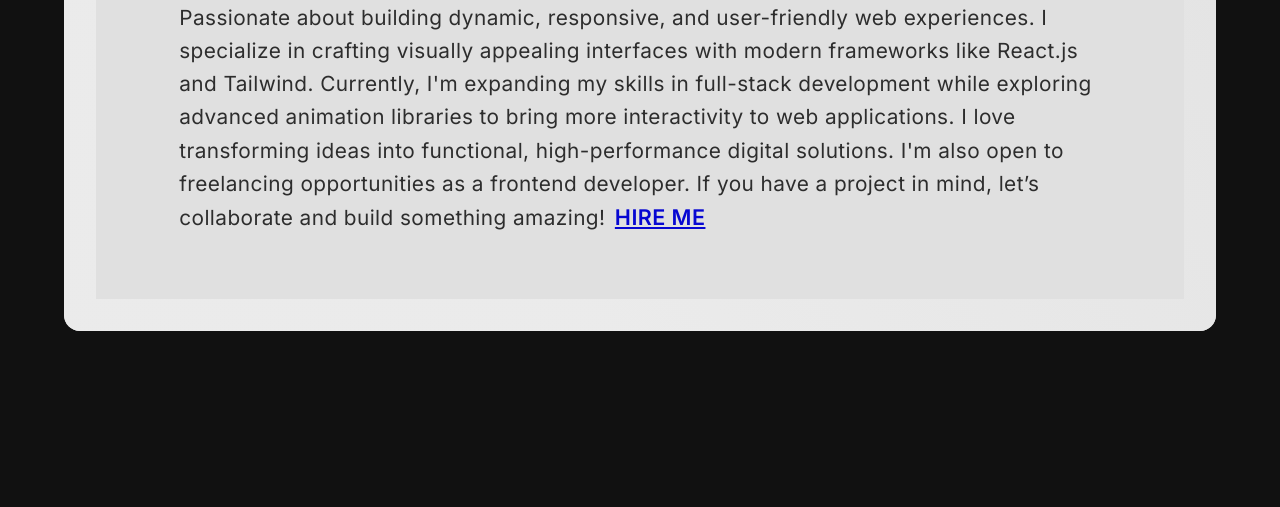
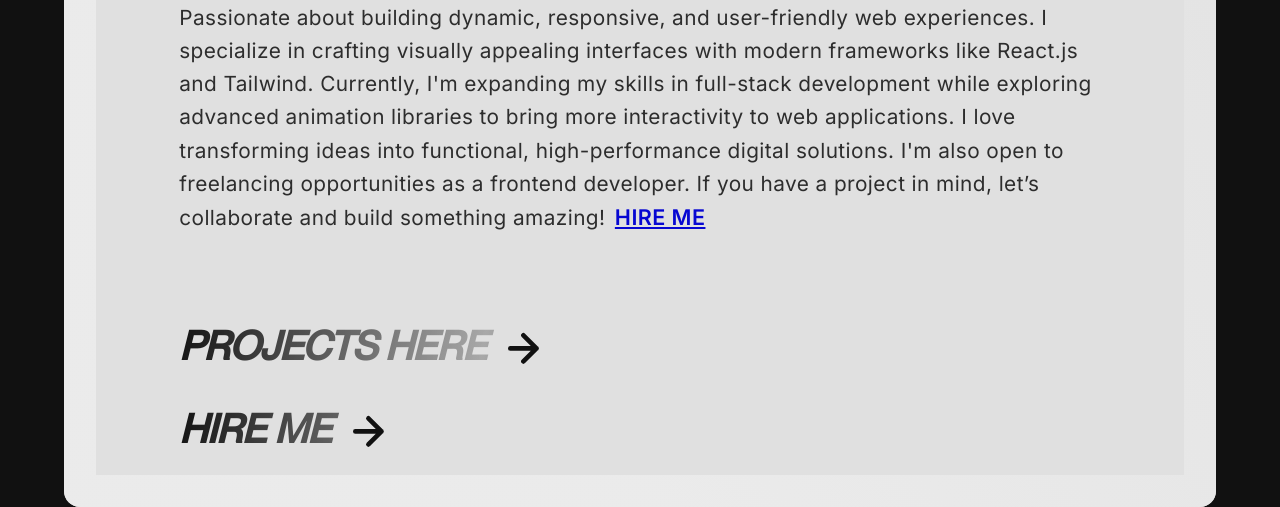
Before and after one commit to HimeshPremji/AnimatedPortfolio, a plain HTML site: page index.html in a window 1280 px wide. Shown: the part 489-996 px from the top of the page. Before the commit the page ends 820 px from the top, so only its background shows below. Drawn offline with nearby package versions, Linux system fonts and the light colour scheme; animation ran at ten frames a second.

Commit message:
Complete Home page with gsap timeline animations

```diff
--- a/index.html
+++ b/index.html
@@ -63,7 +63,7 @@
           class="resume"
           download
           aria-label="Download resume (PDF)"
-        >Resume
+          >Resume
         </a>
       </nav>
 
@@ -91,6 +91,44 @@
           </p>
         </div>
 
+        <div class="link-content">
+          <a href="#">
+            <h2>
+              Projects Here
+              <span class="arrow"
+                ><svg
+                  width="30"
+                  height="30"
+                  viewBox="0 0 24 24"
+                  fill="none"
+                  stroke="blue"
+                  stroke-width="3"
+                  stroke-linecap="round"
+                  stroke-linejoin="round"
+                >
+                  <path d="M5 12h14M12 5l7 7-7 7" /></svg
+              ></span>
+            </h2>
+          </a>
+          <a href="#">
+            <h2>
+              Hire Me
+              <span class="arrow"
+                ><svg
+                  width="30"
+                  height="30"
+                  viewBox="0 0 24 24"
+                  fill="none"
+                  stroke="blue"
+                  stroke-width="3"
+                  stroke-linecap="round"
+                  stroke-linejoin="round"
+                >
+                  <path d="M5 12h14M12 5l7 7-7 7" /></svg
+              ></span>
+            </h2>
+          </a>
+        </div>
       </section>
     </main>
 
--- a/mediaQueries.css
+++ b/mediaQueries.css
@@ -61,8 +61,12 @@
     width: 95%;
     padding: 1.2rem;
   }
+  .link-content,
   .home-content {
     padding: 1rem;
+  }
+  .link-content h2 {
+    width: 95%;
   }
   .hero-heading {
     width: 95%;
@@ -101,6 +105,9 @@
     text-align: center;
   }
 
+  .link-content h2 {
+    width: 95%;
+  }
   .hero-heading {
     width: 95%;
     margin-bottom: 2.1rem;
--- a/script.js
+++ b/script.js
@@ -109,36 +109,67 @@ tl.fromTo(
 const homeTl = gsap.timeline({
   defaults: {
     ease: "power4.out",
-    duration: 1.2
-  }
+    duration: 1.2,
+  },
 });
 
 homeTl
-  .from(".home-bg", {
+  .from(
+    ".home-bg",
+    {
       scale: 0.95,
       opacity: 0,
-    duration: 1.8
-  })
-  .from(".hero-heading", {
+      duration: 1.8,
+    },
+    "+=0.6"
+  )
+  .from(
+    ".hero-heading",
+    {
       y: 60,
       opacity: 0,
       stagger: 0.15,
-    duration: 1.4
-  }, "-=1.2")
-  .from(".highlight", {
+      duration: 1.4,
+    },
+    "-=1.2"
+  )
+  .from(
+    ".highlight",
+    {
       scale: 0.8,
       opacity: 0,
       duration: 1,
-    ease: "back.out(3)"
-  }, "-=1")
-  .from(".intro-p", {
+      ease: "back.out(3)",
+    },
+    "-=1"
+  )
+  .from(
+    ".intro-p",
+    {
       y: 30,
       opacity: 0,
       duration: 1.2,
-    stagger: 0.1
-  }, "-=0.7")
-  .from(".intro-p a", {
+      stagger: 0.1,
+    },
+    "-=0.7"
+  )
+  .from(
+    ".intro-p a",
+    {
       scale: 0.9,
       opacity: 0,
-    duration: 0.8
-  }, "-=0.6");
+      duration: 0.8,
+    },
+    "-=0.6"
+  )
+  .from(
+    ".link-content h2",
+    {
+      x: 40,
+      opacity: 0,
+      stagger: 0.15,
+      duration: 1.2,
+      ease: "power4.out",
+    },
+    "-=0.4"
+  );
--- a/styles.css
+++ b/styles.css
@@ -184,7 +184,6 @@ main {
   margin: 0 auto;
   height: 100%;
   width: 100%;
-  /* display: flex; */
   padding: 2rem;
   background: #e0e0e0;
   position: relative;
@@ -212,7 +211,7 @@ main {
 }
 
 .highlight {
-  color: var(--primaryColor); /* Use your color variable */
+  color: var(--primaryColor);
   background: linear-gradient(100deg, #111111, #999999c9, #000000, #878787);
   -webkit-background-clip: text;
   background-clip: text;
@@ -252,7 +251,7 @@ main {
 .intro-p a {
   color: #2d2d2d;
   color: rgb(7, 7, 210);
-  font-size: clamp(.9rem, 1.35rem, 1.65rem);
+  font-size: clamp(0.9rem, 1.35rem, 1.65rem);
   margin: 0 0.2rem;
   text-decoration: underline;
   font-weight: 600;
@@ -317,3 +316,58 @@ main {
 }
 
 /* //////////////////////// */
+.link-content {
+  margin: 0 auto;
+  height: 100%;
+  width: 100%;
+  padding: 0 2rem;
+  background: #e0e0e0;
+  position: relative;
+}
+
+.link-content a {
+  /* width: 100%; */
+  background: red !important;
+  /* height: 100%; */
+}
+.link-content h2 {
+  color: var(--primaryColor);
+  background: linear-gradient(100deg, #111111, #999999c9, #000000, #878787);
+  -webkit-background-clip: text;
+  background-clip: text;
+  -webkit-text-fill-color: transparent;
+  font-style: italic;
+  font-size: clamp(1.8rem, 3.5vw, 2.5rem);
+  font-weight: 800;
+  letter-spacing: -0.01em;
+  text-transform: uppercase;
+  line-height: 1.2;
+  text-align: left;
+  width: 90%;
+  margin: 0.6rem auto;
+}
+
+.arrow {
+  /* -webkit-text-fill-color: #111111; */
+  padding: 0.2rem 0.4rem;
+  text-align: center;
+  display: inline-block;
+  font-size: clamp(1.8rem, 3.5vw, 2.8rem);
+  transition: transform 0.34s cubic-bezier(0.4, 0, 0.2, 1);
+  -webkit-transition: transform 0.34s cubic-bezier(0.4, 0, 0.2, 1);
+  -moz-transition: transform 0.34s cubic-bezier(0.4, 0, 0.2, 1);
+  -ms-transition: transform 0.34s cubic-bezier(0.4, 0, 0.2, 1);
+  -o-transition: transform 0.34s cubic-bezier(0.4, 0, 0.2, 1);
+}
+
+.arrow svg {
+  width: 1em;
+  height: 1em;
+  vertical-align: middle;
+  stroke: currentColor;
+  stroke-width: 2.5;
+}
+
+.link-content h2:hover .arrow {
+  transform: rotate(-90deg);
+}
```
Lines whose indentation alone changed are shown as unchanged.
